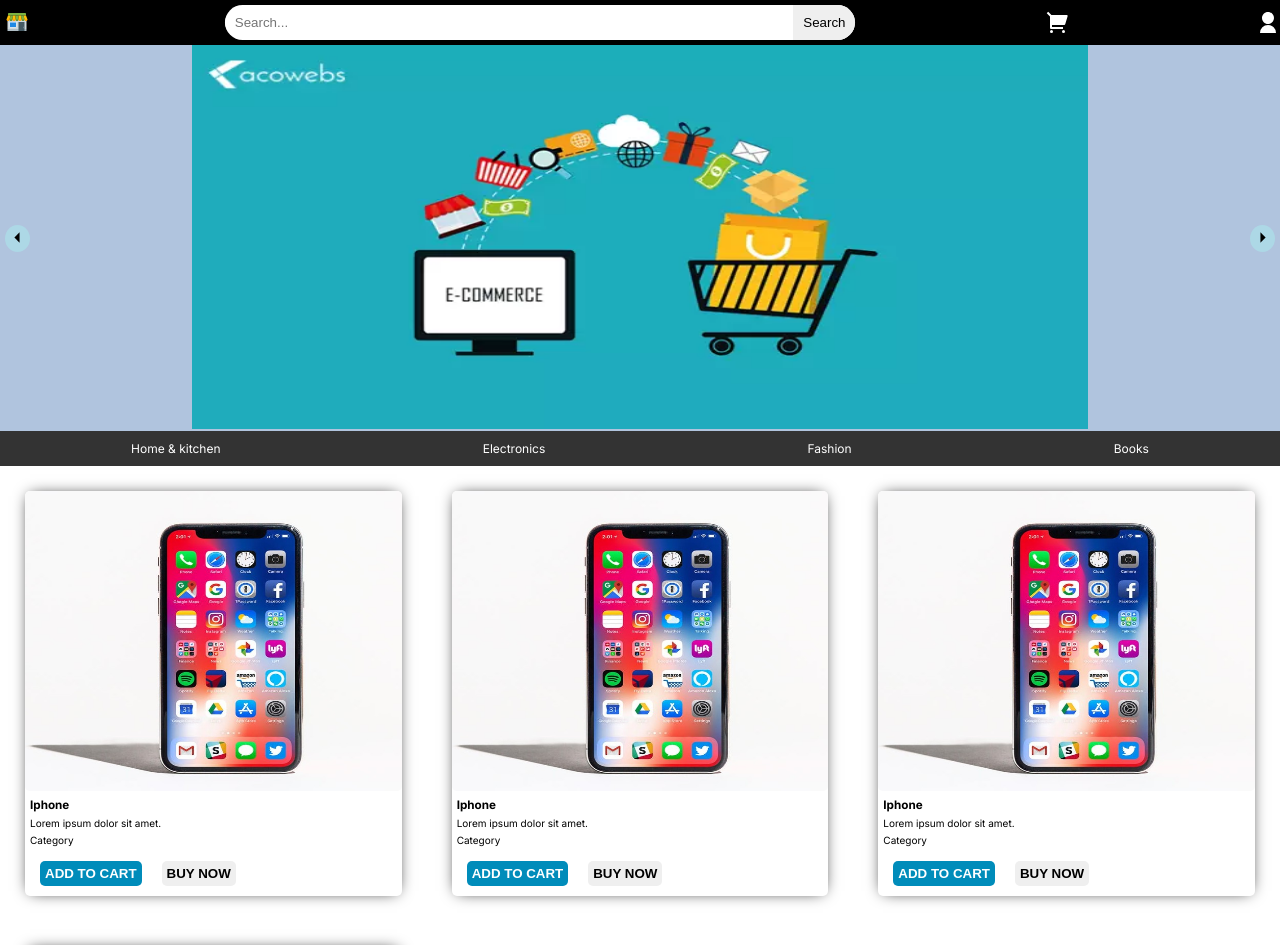
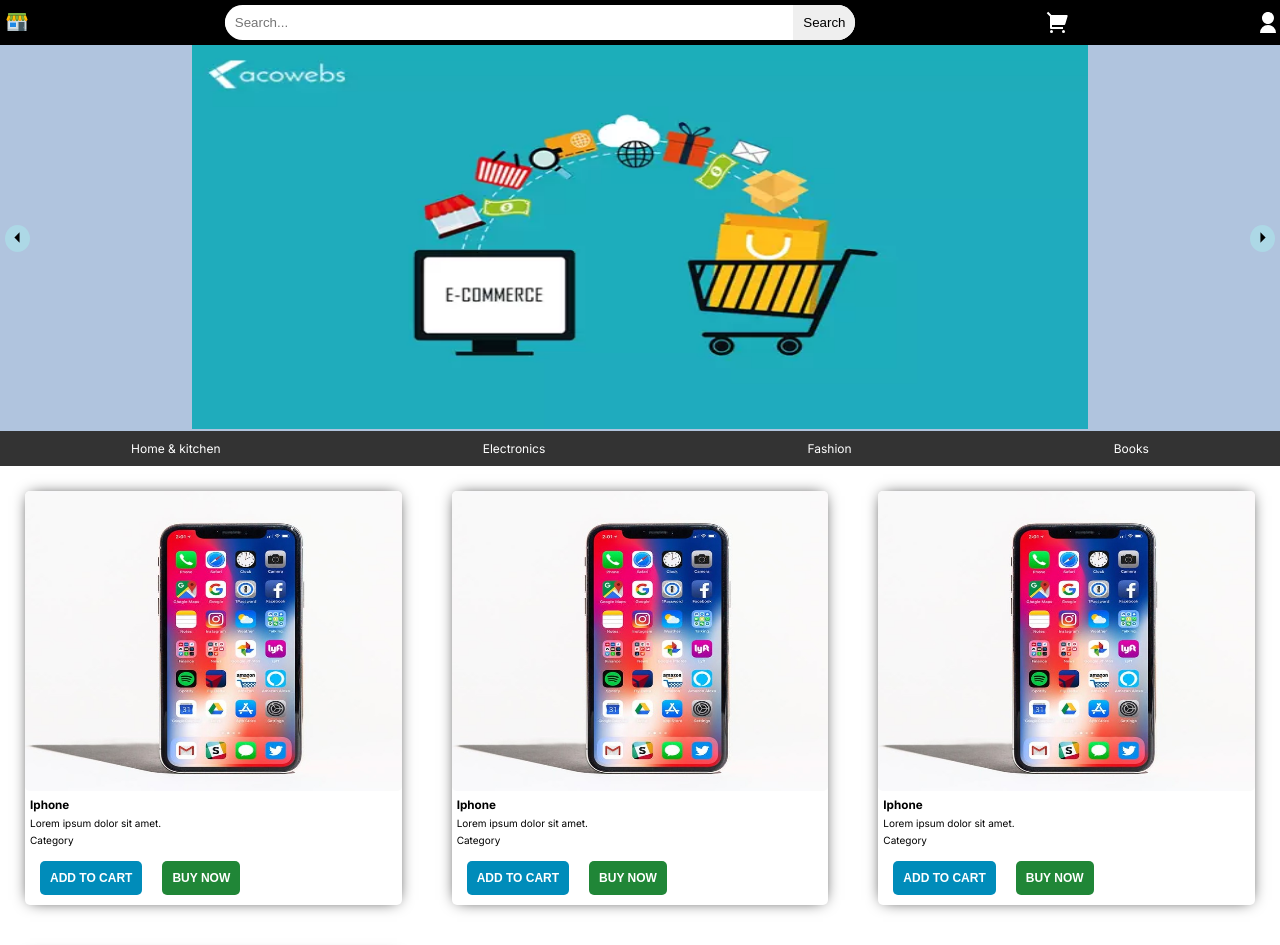
Before and after one commit to amane15/ecommerce-frontend, a React (Create React App) app: page / in a window 1280 px wide. Shown: the top 945 px of the page. Built offline with nearby package versions, Linux system fonts and the light colour scheme.

Commit message:
Fixed some styling issue

```diff
--- a/src/assets/css/card.css
+++ b/src/assets/css/card.css
@@ -25,6 +25,7 @@
 
 .card__button button {
     margin: 1rem;
+    font-size: 1rem;
 }
 
 @media screen and (min-width: 768px) {
@@ -37,6 +38,11 @@
 
     .card-container:hover {
         cursor: pointer;
-        transform: scale(1.1);
+        transform: scale(1);
+    }
+
+    .card__button button {
+        padding: 1rem;
+        font-size: 1.2rem;
     }
 }
--- a/src/assets/css/navbar.css
+++ b/src/assets/css/navbar.css
@@ -26,6 +26,10 @@
     padding: 0.5rem 0;
     margin-right: 1rem;
     font-size: 1.1rem;
+}
+
+.user-menu__item .user-menu__btn {
+    font-size: 1rem;
 }
 
 .search-bar {
@@ -63,6 +67,10 @@
     .user-menu__item {
         font-size: 1.5rem;
     }
+
+    .user-menu__item .user-menu__btn {
+        font-size: 1.3rem;
+    }
 }
 
 .scale-up-center {
--- a/src/index.css
+++ b/src/index.css
@@ -52,6 +52,16 @@
     color: #fff;
 }
 
+.btn--secondary {
+    background-color: #208637;
+    color: #fff;
+}
+
+.btn--secondary:hover {
+    background-color: #187c2f;
+    color: #fff;
+}
+
 .btn--danger {
     background-color: #f44336;
     color: #fff;
```
